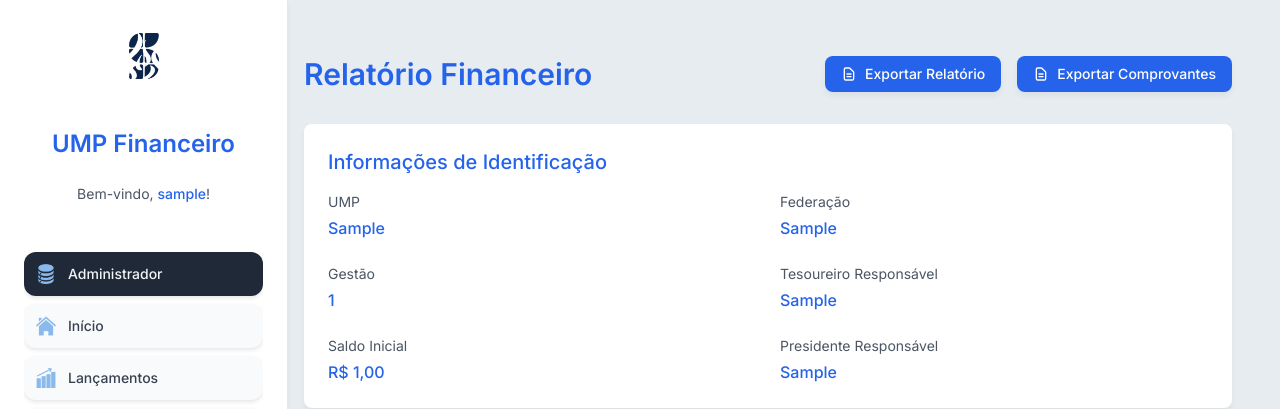
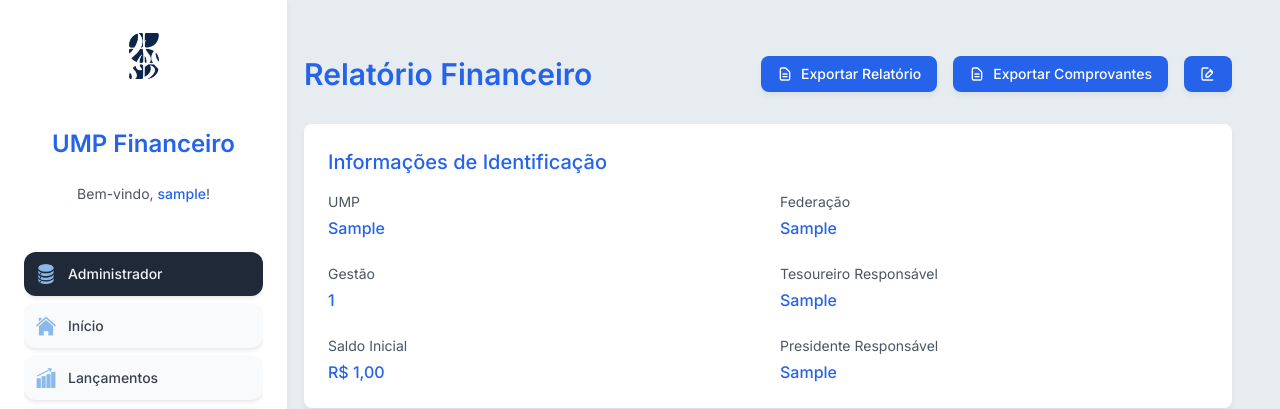
Before and after one commit to telesmiqueiasps/umpfinanceiro, a Flask app: page /relatorio in a window 1280 px wide. Shown: the top 409 px of the page. Run offline with Flask 3, Linux system fonts and the light colour scheme; a user stored in the database is signed in; tables that the repository leaves empty hold one stand-in row (values such as "Sample post"); parts of the project's set-up code (start-up, migrations or seed data) failed here and were passed over.

Commit message:
Update relatorio.html

```diff
--- a/templates/relatorio.html
+++ b/templates/relatorio.html
@@ -23,6 +23,12 @@
                         <path stroke-linecap="round" stroke-linejoin="round" stroke-width="2" d="M9 12h6m-6 4h6m2 5H7a2 2 0 01-2-2V5a2 2 0 012-2h5.586a1 1 0 01.707.293l5.414 5.414a1 1 0 01.293.707V19a2 2 0 01-2 2z" />
                     </svg>
                     Exportar Comprovantes
+                </a>
+                <a href="{{ url_for('observacao') }}" class="flex items-center justify-center bg-blue-600 text-white text-sm font-medium py-2 px-4 rounded-lg hover:bg-blue-700 transition-all duration-200 shadow-md">
+                    <svg class="w-4 h-4" xmlns="http://www.w3.org/2000/svg" fill="none" viewBox="0 0 24 24" stroke="currentColor">
+                        <path stroke-linecap="round" stroke-linejoin="round" stroke-width="2"
+                            d="M15.232 5.232l3.536 3.536M9 13l6-6 3.536 3.536-6 6H9v-3.536zM19 21H5a2 2 0 01-2-2V5a2 2 0 012-2h7" />
+                    </svg>
                 </a>
             </div>
         </div>
```
